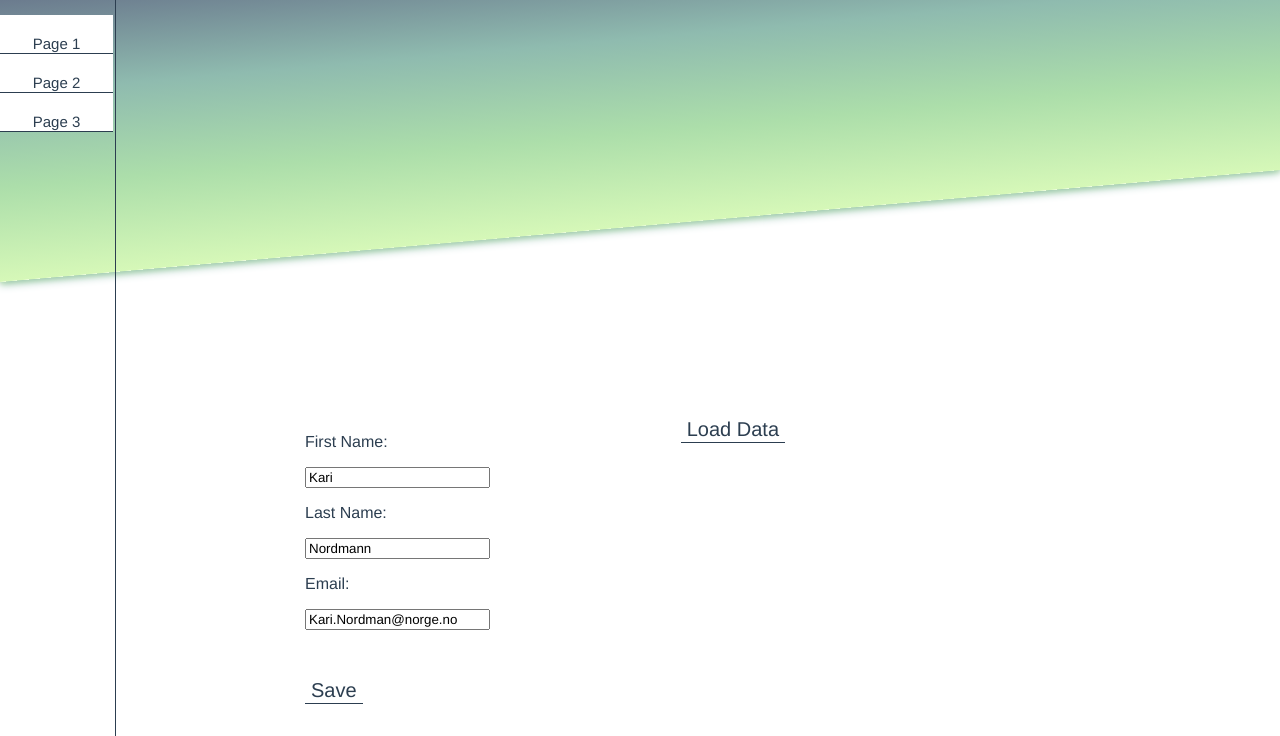
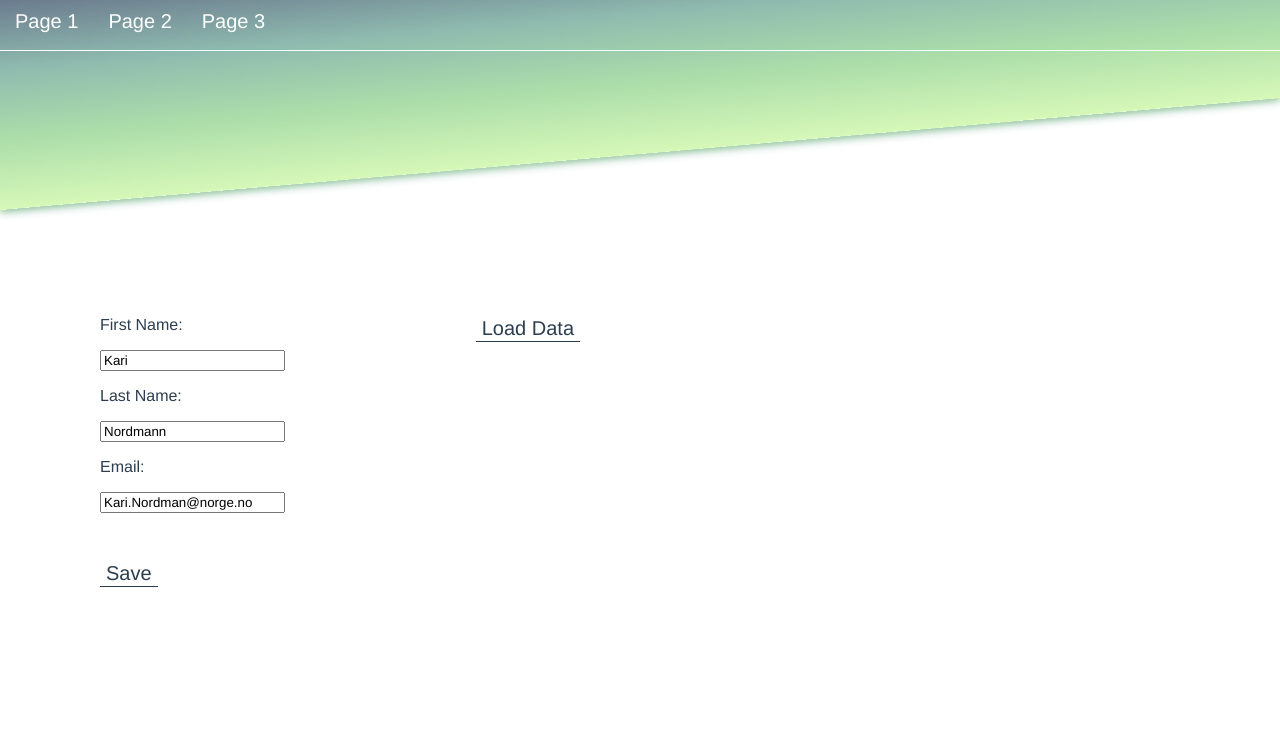
Before and after one commit to waninko/adState, a Vue app in the folder adstate/: page /#/ in a window 1280 px wide. Shown: the top 736 px of the page. Built offline with nearby package versions, Linux system fonts and the light colour scheme.

Commit message:
lots of new css
End I moved move a part into the app.vue from the different pages. For and collect the whole menu somewhere.

```diff
--- a/adstate/src/App.vue
+++ b/adstate/src/App.vue
@@ -1,5 +1,13 @@
 <template>
   <div id="app">
+    <header>
+      <div class="header__bg"> </div>
+      <div class="menu">
+        <li><a @click="goPage1()"> Page 1</a></li>
+        <li><a @click="goPage2()"> Page 2</a></li>
+        <li><a @click="goPage3()"> Page 3</a></li>
+      </div>
+    </header>
     <router-view :personprop="person" @save="save"/>
   </div>
 </template>
@@ -33,7 +41,21 @@ export default {
       this.person.gender = fromComponent.gender;
       this.person.purpose = fromComponent.purpose;
       this.person.activities = fromComponent.activities;
-    }
+    },
+    async goPage1() {
+      this.$emit("save", this.person);
+      this.$router.push("/");
+    },
+
+    async goPage2() {
+      this.$emit("save", this.person);
+      this.$router.push("SaveData");
+    },
+
+    async goPage3() {
+      this.$emit("save", this.person);
+      this.$router.push("ShowData");
+    },
   }
 };
 </script>
@@ -58,22 +80,10 @@ export default {
   color: #2c3e50;
 }
 
-#menu {
-  width: 100px;
-  padding-top: 15px;
-  padding-right: 15px;
-  border-right: 1px solid #2c3e50;
-  height: 100%;
-  position: fixed;
-  top: 0;
-  left: 0;
-}
-
 #main {
   width: 75%;
   padding-right: 10px;
-  float: right;
-  padding: 15px;
+  margin-left: 100px;
   height: 100%;
   top: 0;
 }
@@ -91,4 +101,7 @@ export default {
   color: #2c3e50;
   font-size: 15px;
 }
+footer{
+  margin-bottom: 10%;
+}
 </style>
--- a/adstate/src/components/LoadData.vue
+++ b/adstate/src/components/LoadData.vue
@@ -1,15 +1,5 @@
 <template>
   <div id="wrapper">
-    <header>
-      <div class="header__bg"></div>
-    </header>
-    <section>
-      <div id="menu">
-        <button id="goPage">Page 1</button>
-        <button id="goPage" @click="goPage2()">Page 2</button>
-        <button id="goPage" @click="goPage3()">Page 3</button>
-      </div>
-
       <div id="main">
         <button id="loadDataButton" @click="showData()">Load Data</button>
         <p>First Name:</p>
@@ -23,7 +13,7 @@
         <br>
         <button id="saveButton" @click="save()">Save</button>
       </div>
-    </section>
+      <footer></footer>
   </div>
 </template>
 
@@ -64,12 +54,15 @@ export default {
     },
 
     save(error) {
+      alert("Your information has been saved!")
       this.$emit("save", this.person);
     }
   }
 };
 </script>
 <style>
+@import "../style/menu.css";
+
 #loadDataButton {
   cursor: pointer;
   border: none;
--- a/adstate/src/components/SaveData.vue
+++ b/adstate/src/components/SaveData.vue
@@ -1,14 +1,14 @@
 <template>
   <div id="wrapper">
-    <header>
+    <!-- <header>
       <div class="header__bg"></div>
-    </header>
+    </header>-->
     <section>
-      <div id="menu">
+      <!-- <div id="menu">
         <button id="goPage" @click="goPage1()">Page 1</button>
         <button id="goPage" @click="goPage2()">Page 2</button>
         <button id="goPage" @click="goPage3()">Page 3</button>
-      </div>
+      </div>-->
       <div id="main">
         <p>
           First Name:
@@ -79,6 +79,7 @@
         <button id="saveButton" @click="save()">Save</button>
       </div>
     </section>
+    <footer></footer>
   </div>
 </template>
 
@@ -130,6 +131,8 @@ export default {
 
       if (this.person.activities.length == 0) {
         alert("You have to select atleast one activity.");
+      } else {
+        alert("Your information has been saved!");
       }
     }
   }
--- a/adstate/src/components/ShowData.vue
+++ b/adstate/src/components/ShowData.vue
@@ -1,14 +1,6 @@
 <template>
   <div id="wrapper">
-    <header>
-      <div class="header__bg"></div>
-    </header>
     <section>
-      <div id="menu">
-        <button id="goPage" @click="goPage1()">Page 1</button>
-        <button id="goPage" @click="goPage2()">Page 2</button>
-        <button id="goPage" @click="goPage3()">Page 3</button>
-      </div>
       <div id="main">
         <p>First Name: {{personprop.firstname}}</p>
         <p>Last Name: {{personprop.lastname}}</p>
@@ -20,6 +12,7 @@
         <p>Activities: {{personprop.activities.toString()}} (Go back to page 2 to alter choices)</p>
       </div>
     </section>
+    <footer></footer>
   </div>
 </template>
 
--- a/adstate/src/style/header.css
+++ b/adstate/src/style/header.css
@@ -2,7 +2,6 @@ header {
     position: relative;
     height: 300px;
     overflow: hidden;
-  padding-top: 8%;
 }
 
 .header__bg {
@@ -17,8 +16,7 @@ header {
     background-image: linear-gradient(#6b7b8e, #8fbbaf, #acdeaa, #d6f8b8);
     transform: skewY(-5deg);
     transform-origin: top left;
-  box-shadow: 0 2px 10px 0 #8fbbaf,
-    0 2px 5px 0 #d6f8b8;
+    box-shadow: 0 2px 10px 0 #8fbbaf, 0 2px 5px 0 #d6f8b8;
 }
 
 body {
--- a/adstate/src/style/menu.css
+++ b/adstate/src/style/menu.css
@@ -0,0 +1,21 @@
+li {
+    float: left;
+    list-style: none;
+    padding: 10px 15px 15px 15px;
+    font-size: 20px;
+}
+
+li a {
+    color: white;
+}
+
+li a:hover:not(.active) {
+    background-color: #6b7b8e;
+    padding: 10px 15px 15px 15px;
+}
+
+.menu {
+    border-bottom: white solid 1px;
+    position: relative;
+    height: 50px;
+}
```
Lines whose indentation alone changed are shown as unchanged.
